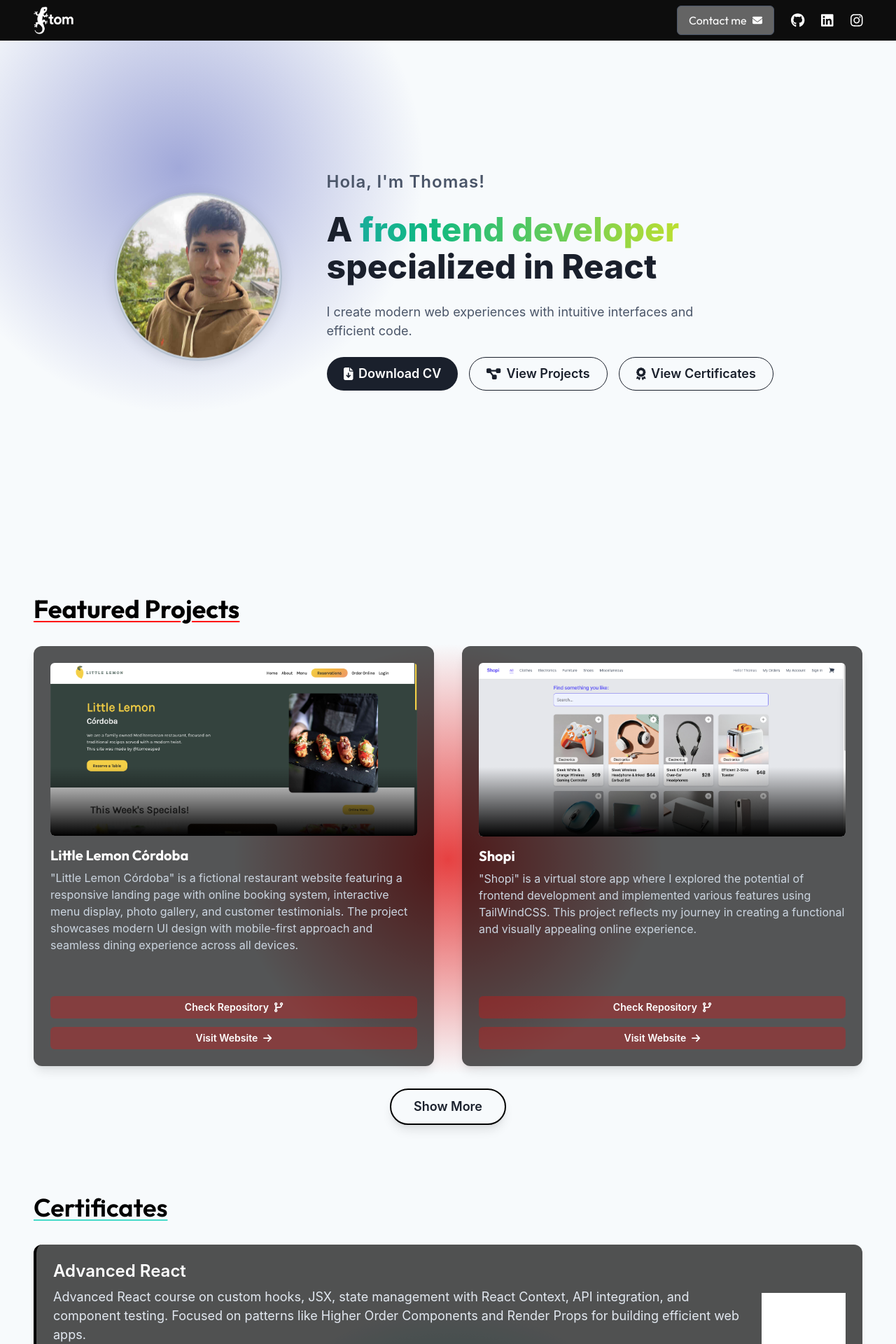
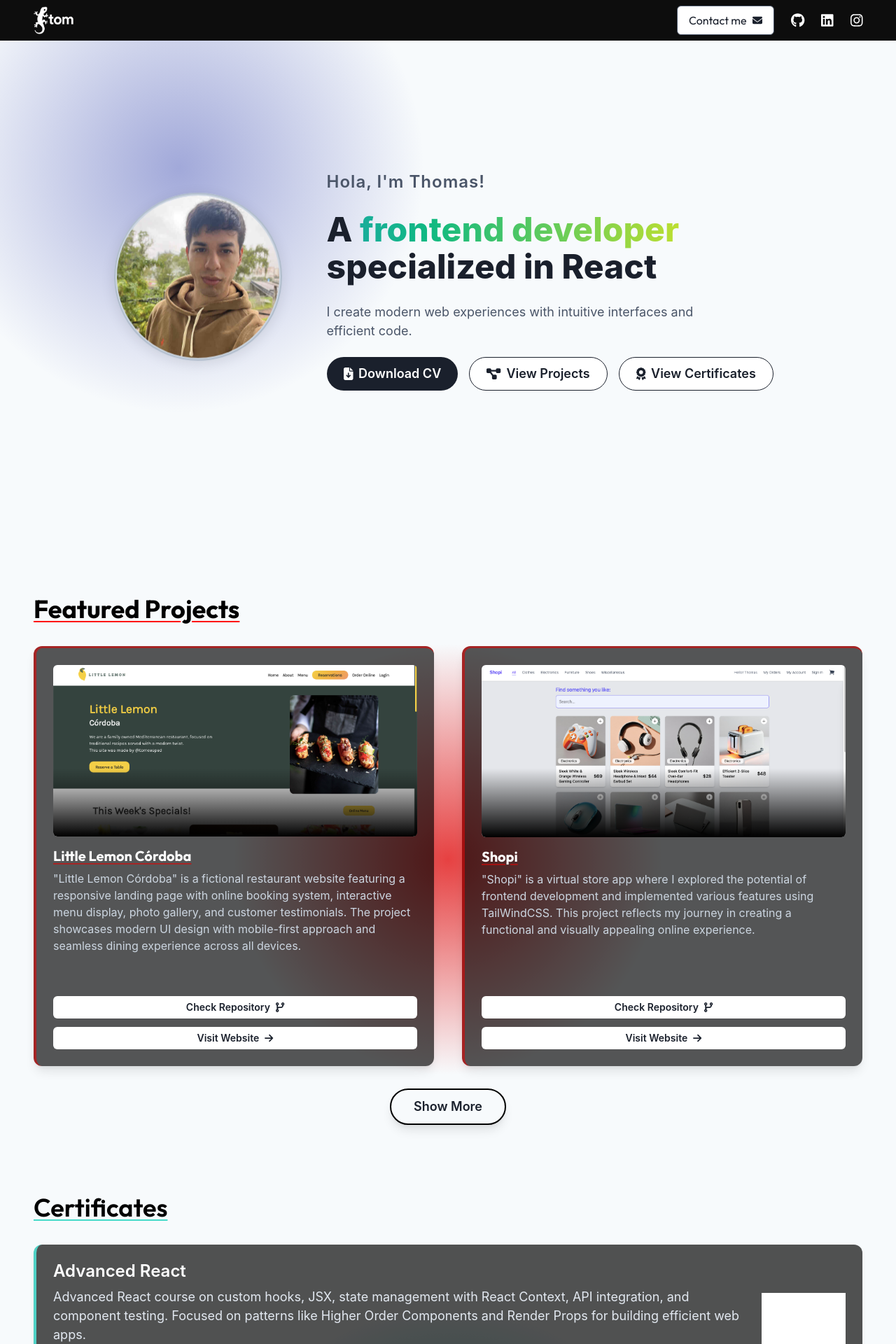
Before and after one commit to tomycesped/MyPortfolio, a React (Create React App) app: page / in a window 1280 px wide. Shown: the top 1920 px of the page at 70% size. Built offline with nearby package versions, Linux system fonts and the light colour scheme; grey boxes are pictures that could not be loaded.

Commit message:
Fixed some hover colors and card UI

```diff
--- a/src/components/Card.js
+++ b/src/components/Card.js
@@ -14,6 +14,9 @@ const Card = ({ title, description, imageSrc, link, repoLink, profileLink }) =>
   return (
     <Box
     zIndex={3}
+    borderLeft="4px solid"
+    borderTop="3px solid"
+    borderColor="rgba(212, 9, 9, 0.63)"
       borderRadius="xl"
       overflow="hidden"
       boxShadow="lg"
@@ -35,7 +38,7 @@ const Card = ({ title, description, imageSrc, link, repoLink, profileLink }) =>
         h="100%"
         overflow="hidden"
       >
-        <Box position="relative" w="100%" borderRadius="md" overflow="hidden" flexShrink={0}>
+        <Box position="relative" w="100%" borderRadius="md" overflow="hidden"  flexShrink={0}>
           <Image
             src={imageSrc}
             alt={title}
@@ -49,23 +52,11 @@ const Card = ({ title, description, imageSrc, link, repoLink, profileLink }) =>
           flex="1"
           overflowY="auto"
           w="100%"
-          css={css`
-            &::-webkit-scrollbar {
-              width: 6px;
-            }
-            &::-webkit-scrollbar-track {
-              background: transparent;
-            }
-            &::-webkit-scrollbar-thumb {
-              background: #2D3748;
-              border-radius: 3px;
-            }
-            &::-webkit-scrollbar-thumb:hover {
-              background: #4A5568;
-            }
-          `}
         >
-          <Heading size="md" color="white" fontFamily="'Outfit', sans-serif" mb={2}>
+          <Heading size="md" color="white" fontFamily="'Outfit', sans-serif" textDecoration="underline"
+  textDecorationColor="rgba(212, 9, 9, 0.63)"
+  textDecorationThickness="2px"
+  textUnderlineOffset="3px" mb={2}>
             {title}
           </Heading>
           <Text zIndex={3} color="gray.300" _dark={{ color: "gray.400" }}>
@@ -79,11 +70,11 @@ const Card = ({ title, description, imageSrc, link, repoLink, profileLink }) =>
               as="a"
               href={repoLink}
               target="_blank"
-              bg="rgba(255, 0, 0, 0.28)"
+              bg="white"
               _dark={{ bg: "gray.700" }}
-              color="white"
+              color="gray.800"
               rightIcon={<FontAwesomeIcon icon={faCodeBranch} />}
-              _hover={{ bg: "red", _dark: { bg: "gray.600" } }}
+              _hover={{ bg: "whiteAlpha.800", _dark: { bg: "gray.600" } }}
               size="sm"
             >
               Check Repository
@@ -95,11 +86,11 @@ const Card = ({ title, description, imageSrc, link, repoLink, profileLink }) =>
               as="a"
               href={link}
               target="_blank"
-              bg="rgba(255, 0, 0, 0.28)"
+              bg="white"
               _dark={{ bg: "gray.700" }}
-              color="white"
+              color="gray.800"
               rightIcon={<FontAwesomeIcon icon={faArrowRight} />}
-              _hover={{ bg: "red", _dark: { bg: "gray.600" } }}
+              _hover={{ bg: "whiteAlpha.800", _dark: { bg: "gray.600" } }}
               size="sm"
             >
               Visit Website
@@ -111,11 +102,11 @@ const Card = ({ title, description, imageSrc, link, repoLink, profileLink }) =>
               as="a"
               href={profileLink}
               target="_blank"
-              bg="rgba(255, 0, 0, 0.28)"
+              bg="white"
               _dark={{ bg: "gray.700" }}
-              color="white"
+              color="gray.800"
               rightIcon={<FontAwesomeIcon icon={faGithub} />}
-              _hover={{ bg: "red", _dark: { bg: "gray.600" } }}
+              _hover={{ bg: "whiteAlpha.800", _dark: { bg: "gray.600" } }}
               size="sm"
             >
               Follow on Github
--- a/src/components/CertificatesSection.js
+++ b/src/components/CertificatesSection.js
@@ -123,7 +123,7 @@ const CertificatesSection = () => {
             >
               <Flex
                 borderLeft="4px solid"
-                borderColor="black"
+                borderColor="teal.300"
                 _dark={{ borderColor: "white", bg: "rgba(255, 255, 255, 0.1)" }}
                 pl={4}
                 _hover={{
@@ -184,6 +184,10 @@ const CertificatesSection = () => {
                       _hover={{ textDecoration: "underline" }}
                       mt={2}
                       display="inline-block"
+                      textDecoration="underline"
+  textDecorationColor="teal.300"
+  textDecorationThickness="2px"
+  textUnderlineOffset="3px"
                     >
                       View Certificate
                     </Button>
--- a/src/components/Header.js
+++ b/src/components/Header.js
@@ -105,17 +105,17 @@ const Header = () => {
                 borderRadius="md"
                 border="1px solid"
                 borderColor="gray.600"
-                color="white"
-                bg="whiteAlpha.500"
+                color="gray.800"
+                bg="white"
                 transition="all 0.2s ease"
                 _hover={{
-                  bg: "whiteAlpha.300",
+                  bg: "whiteAlpha.800",
                   borderColor: "gray.400",
                 }}
                 style={{ fontFamily: "'Outfit', sans-serif" }}
                 _active={{
                   transform: "translateY(0)",
-                  bg: "whiteAlpha.200"
+                  bg: "whiteAlpha.700"
                 }}
               >
                 Contact me
@@ -177,11 +177,11 @@ const Header = () => {
                 borderRadius="md"
                 border="1px solid"
                 borderColor="gray.600"
-                color="white"
-                bg="whiteAlpha.500"
+                color="gray.800"
+                bg="white"
                 transition="all 0.2s ease"
                 _hover={{
-                  bg: "whiteAlpha.300",
+                  bg: "whiteAlpha.800",
                   borderColor: "gray.400",
                 }}
                 style={{ fontFamily: "'Outfit', sans-serif" }}
--- a/src/components/LandingSection.js
+++ b/src/components/LandingSection.js
@@ -202,11 +202,13 @@ const LandingSection = () => {
               leftIcon={<FontAwesomeIcon icon={faProjectDiagram} />}
               size="lg"
               variant="outline"
+              bg="white"
               borderColor="gray.800"
               borderRadius="full"
               color="gray.800"
               _hover={{
-                bg: "gray.100",
+                bg: "gray.800",
+                color: "white",
                 transform: "translateY(-2px)"
               }}
               _dark={{
@@ -226,9 +228,11 @@ const LandingSection = () => {
               variant="outline"
               borderColor="gray.800"
               color="gray.800"
+              bg="white"
               borderRadius="full"
               _hover={{
-                bg: "gray.100",
+                bg: "gray.800",
+                color: "white",
                 transform: "translateY(-2px)"
               }}
               _dark={{
```
